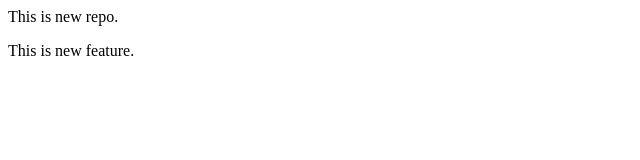
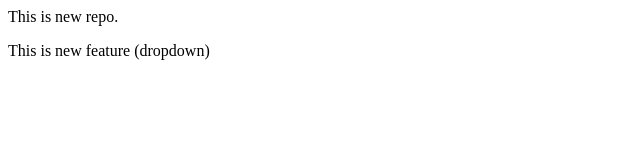
Before and after one commit to nishitamanek/localRepo, a plain HTML site: page index.html in a window 1280 px wide. Shown: the full height of the page, 0-640 px from the left. Drawn offline with Linux system fonts and the light colour scheme.

Commit message:
add dropdown

```diff
--- a/index.html
+++ b/index.html
@@ -1,4 +1,4 @@
 <p>This is new repo.</p>
 <p>
-    This is new feature.
+    This is new feature (dropdown)
 </p>
```
